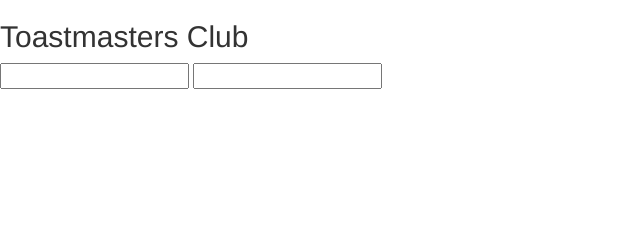
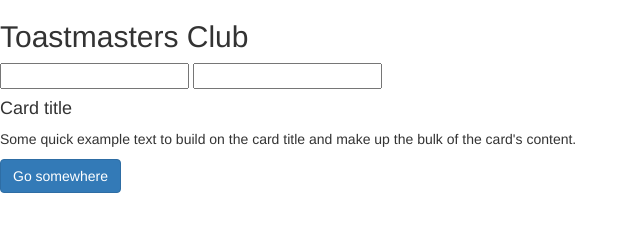
Before and after one commit to Rahul-Raviprasad/Toastmasters, a website: page index.html in a window 1280 px wide. Shown: the whole page, without its empty margins (0-640 px from the left). Drawn offline with Linux system fonts and the light colour scheme.

Commit message:
added few meta info

```diff
--- a/index.html
+++ b/index.html
@@ -1,7 +1,14 @@
 <!doctype html>
 <html>
   <head>
+    <meta charset="utf-8">
+    <meta http-equiv="X-UA-Compatible" content="IE=edge">
+    <meta name="author" content="Rahul Raviprasad">
+    <meta name="description" content="Website for managing toastmasters">
+    <meta name="viewport" content="width=device-width,initial-scale=1">
+
     <title>Toastmasters club</title>
+
     <!-- Bootstrap Core CSS -->
     <link href="vendor/bootstrap/css/bootstrap.min.css" rel="stylesheet">
 
@@ -13,5 +20,13 @@
       <input type="text"/>
       <input type="password">
     </div>
+
+    <div class="card">
+      <div class="card-block">
+        <h4 class="card-title">Card title</h4>
+        <p class="card-text">Some quick example text to build on the card title and make up the bulk of the card's content.</p>
+        <a href="#" class="btn btn-primary">Go somewhere</a>
+      </div>
+    </div>
   </body>
 </html>
```
Also changed, not shown: css/main.css (added).
